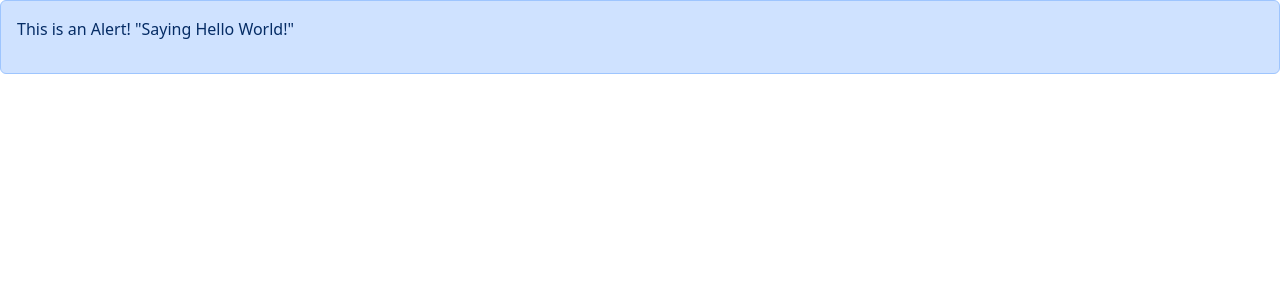
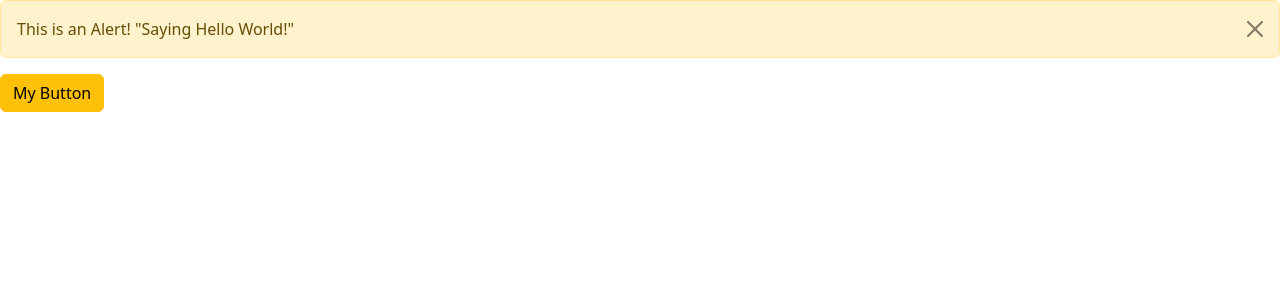
Before and after one commit to PratickBaraik/Complete-Web-Development, a React (Vite) app in the folder mern_basics/React/react_one/: page / in a window 1280 px wide. Shown: the top 300 px of the page. Built offline with nearby package versions, Linux system fonts and the light colour scheme.

Commit message:
completed the tutorial

```diff
--- a/mern_basics/React/react_one/src/App.tsx
+++ b/mern_basics/React/react_one/src/App.tsx
@@ -1,6 +1,7 @@
 // import ListGroup from './components/ListGroup';
 
 import Alert from "./components/Alert";
+import Button from "./components/Button";
 
 function App() {
 
@@ -23,6 +24,9 @@ function App() {
       <Alert>
         This is an Alert! <span>"Saying Hello World!"</span>
       </Alert>
+      <Button color="warning" onClick={() => console.log('Clicked')}>
+        My Button
+      </Button>
     </div>
   );
 }
--- a/mern_basics/React/react_one/src/components/Alert.tsx
+++ b/mern_basics/React/react_one/src/components/Alert.tsx
@@ -1,16 +1,27 @@
-import type { ReactNode } from "react";
+import { useState, type ReactNode } from "react";
 
 interface Props {
     children: ReactNode;
 }
 
 const Alert = ({ children }: Props) => {
+    const [visible, setVisible] = useState(true);
+    if (!visible) return null;
     return (
-        <>
-            <div className="alert alert-primary" role="alert">
-                <p>{children}</p>
-            </div>
-        </>
+        <div
+            className="alert alert-warning alert-dismissible d-flex flex-row align-items-center"
+            role="alert"
+        >
+            <p className="mb-0">{children}</p>
+
+            <button
+                type="button"
+                className="btn-close ms-auto"
+                data-bs-dismiss="alert"
+                aria-label="Close"
+                onClick={() => setVisible(false)}
+            ></button>
+        </div>
     );
 };
 
--- /dev/null
+++ b/mern_basics/React/react_one/src/components/Button.tsx
@@ -0,0 +1,22 @@
+interface Props {
+    children: string;
+    color?: 'primary' | 'secondary' | 'danger' | 'success' | 'warning';
+    onClick: () => void;
+}
+
+function Button({ children, color, onClick }: Props) {
+    return (
+        <>
+            {/* Solid Buttons */}
+            <button
+                type="button"
+                className={"btn btn-" + color}
+                onClick={onClick}
+            >
+                {children}
+            </button>
+        </>
+    );
+}
+
+export default Button;
```
